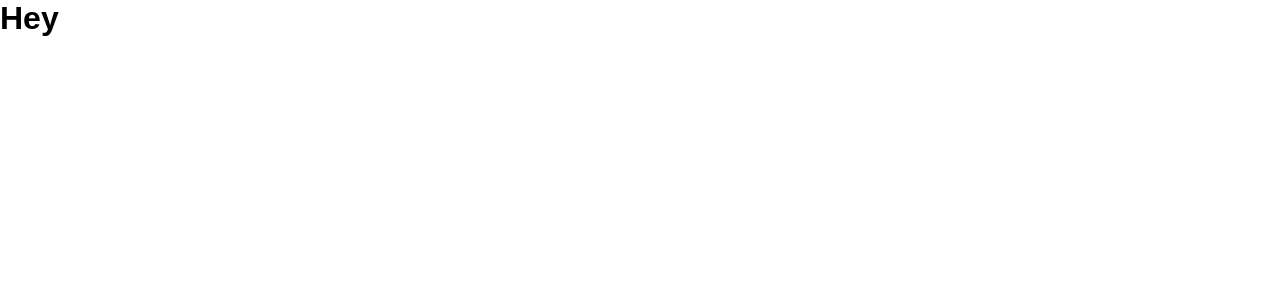
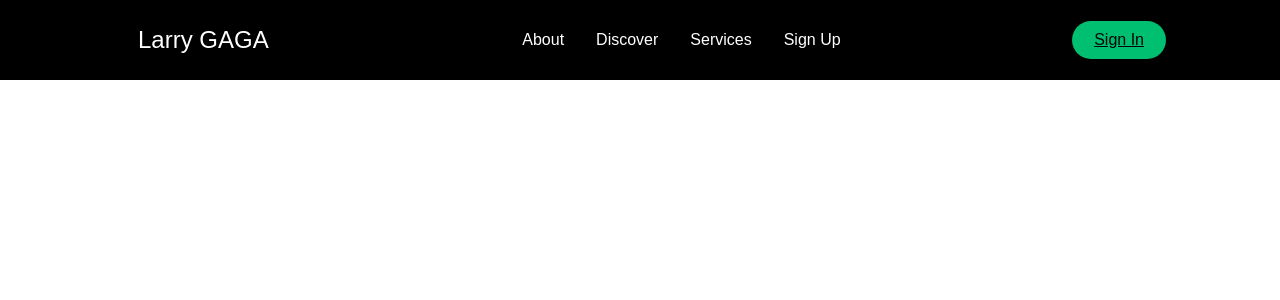
Before and after one commit to koladeg/smooth-scroll-app, a React (Create React App) app: page / in a window 1280 px wide. Shown: the top 300 px of the page. Built offline with nearby package versions, Linux system fonts and the light colour scheme.

Commit message:
Add navbar commit

```diff
--- a/package.json
+++ b/package.json
@@ -8,7 +8,11 @@
     "@testing-library/user-event": "^12.1.10",
     "react": "^17.0.1",
     "react-dom": "^17.0.1",
+    "react-icons": "^3.11.0",
+    "react-router-dom": "^5.2.0",
     "react-scripts": "4.0.0",
+    "react-scroll": "^1.8.1",
+    "styled-components": "^5.2.0",
     "web-vitals": "^0.2.4"
   },
   "scripts": {
--- a/src/App.js
+++ b/src/App.js
@@ -1,10 +1,12 @@
+import { BrowserRouter as Router } from 'react-router-dom';
 import './App.css';
+import Navbar from './components/Navbar';
 
 function App() {
   return (
-    <div className="App">
-      <h1>Hey</h1>
-    </div>
+    <Router >
+      <Navbar/>
+    </Router>
   );
 }
 
--- a/src/components/Navbar/NavbarElements.js
+++ b/src/components/Navbar/NavbarElements.js
@@ -1,14 +1,114 @@
-import React from 'react'
-import { StyleSheet, Text, View } from 'react-native'
+import { Link as LinkR } from 'react-router-dom'
+import { Link as LinkScroll} from 'react-scroll'
+import styled from 'styled-components'
 
-const Navbarelements = () => {
-    return (
-        <View>
-            <Text></Text>
-        </View>
-    )
+export const Nav = styled.nav `
+    background: #000;
+    height: 80px;
+    ${'' /* margin-top: -80px; */}
+    display: flex;
+    justify-content: center;
+    align-items: center;
+    font-size: 1rem;
+    postion: sticky;
+    top: 0;
+    z-index: 10;
+
+    @media screen and (max-width: 960px) {
+    transition: 0.8s all ease;
+  }
+`
+
+export const NavbarContainer = styled.div `
+    height: 80px;
+    display: flex;
+    justify-content: space-between;
+    z-index: 1;
+    width: 100%;
+    padding: 0 24px;
+    max-width: 1100px;
+`
+
+
+export const Navlogo = styled(LinkR)`
+    color: #fff;
+    display: flex;
+    cursor: pointer;
+    font-size: 1.5rem;
+    font-wieght: bold;
+    justify-self: flex-start;
+    text-decoration: none;
+    align-items: center;
+    margin-left: 24px;
+`
+
+export const MobileIcon = styled.div `
+    display: none;
+
+    @media screen and (max-width: 768px) {
+        display: block;
+        postion: absolute;
+        top: 0;
+        right: 0;
+        transform: 1.8rem;
+        cursor: pointer;
+        color: #fff;
+    }
+`
+
+export const NavMenu = styled.ul `
+    display: flex;
+    text-align: center;
+    align-items: center;
+    margin-right: -22px;
+    list-style:none;
+
+    @media screen and (max-width: 768px) {
+        display: none;
+    }
+`
+
+export const NavItem = styled.li `
+    height:80px;
+`
+
+export const NavLinks = styled(LinkScroll) `
+    color: #fff;
+    display: flex;
+    cursor: pointer;
+    text-decoration: none;
+    align-items: center;
+    padding: 0 1rem;
+    height: 100%;
+
+    &.active {
+        border-bottom: 3px solid #01bf71;
+    }
+`
+export const NavBtn = styled.nav `
+
+display: flex;
+align-items: center;
+
+@media screen and (max-width: 960px) {
+display: none;
 }
+`
 
-export default Navbarelements
+export const NavBtnLink = styled(LinkR)`
+    border-radius: 50px;
+    background: #01bf71;
+    white-space: nowrap;
+    padding: 10px 22px;
+    color: #010606;
+    font-size: 16px;
+    outline: none;
+    border: none;
+    transition: all 0.2s ease-in-out;
 
-const styles = StyleSheet.create({})
+    &:hover {
+        transition: all 0.2s ease-in-out;
+        background: #fff;
+        color: #010606;
+    }
+`
--- a/src/components/Navbar/index.js
+++ b/src/components/Navbar/index.js
@@ -0,0 +1,37 @@
+import React from 'react'
+import { MobileIcon, Nav, NavbarContainer, NavBtn, NavBtnLink, NavItem, NavLinks, Navlogo, NavMenu } from './NavbarElements'
+import { FaBars } from "react-icons/fa";
+
+const Navbar = () => {
+    return (
+        <>
+            <Nav>
+                <NavbarContainer>
+                    <Navlogo to='/'>Larry GAGA</Navlogo>
+                    <MobileIcon>
+                        <FaBars />
+                    </MobileIcon>
+                    <NavMenu>
+                        <NavItem>
+                            <NavLinks to='about'>About</NavLinks>
+                        </NavItem>
+                        <NavItem>
+                            <NavLinks to='discover'>Discover</NavLinks>
+                        </NavItem>
+                        <NavItem>
+                            <NavLinks to='services'>Services</NavLinks>
+                        </NavItem>
+                        <NavItem>
+                            <NavLinks to='signup'>Sign Up</NavLinks>
+                        </NavItem>
+                    </NavMenu>
+                        <NavBtn>
+                            <NavBtnLink to='signin'>Sign In</NavBtnLink>
+                        </NavBtn>
+                </NavbarContainer>
+            </Nav>
+        </>
+    )
+}
+
+export default Navbar
```
Also changed, not shown: 1 other file (tests, documents, lock files or other folders).
